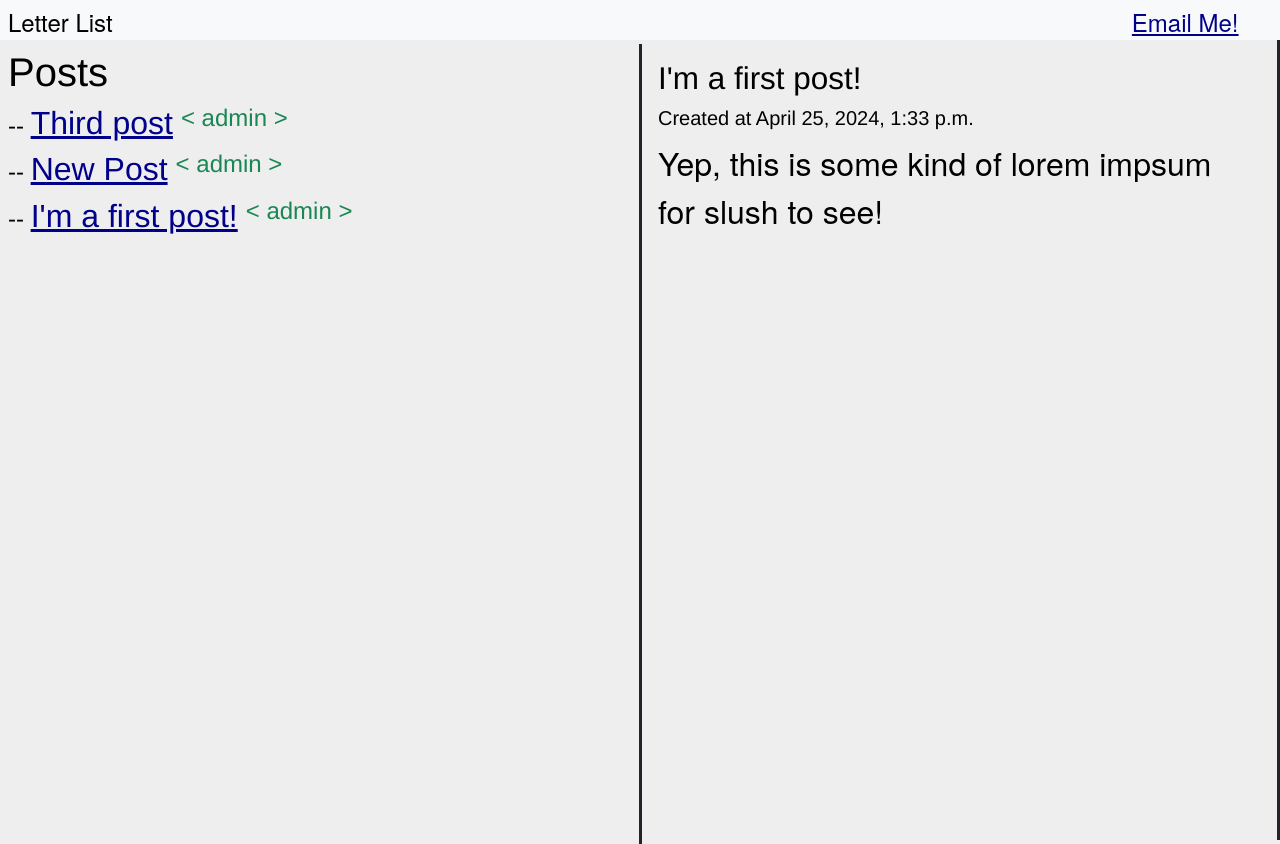
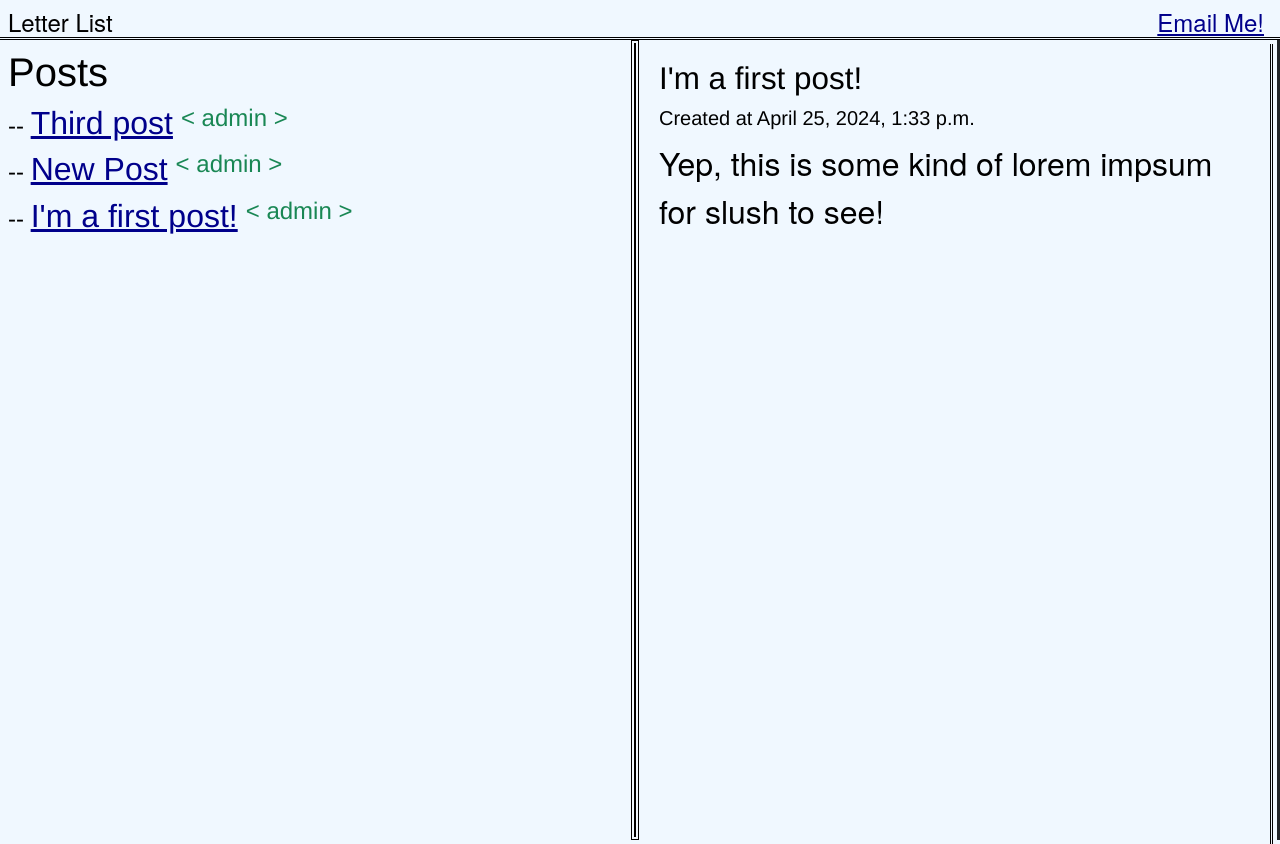
Before and after one commit to MrDaPoyo/slush-blog, a Django app: page /home/1 in a window 1280 px wide. Run offline with Django 5.2, Linux system fonts and the light colour scheme; data comes from the database, SQL or seed files in the repository; some libraries are stand-ins or nearby versions; some web fonts are replaced.

Commit message:
Email, background color, font, navbar, separator

```diff
--- a/project/blog/templates/base.html
+++ b/project/blog/templates/base.html
@@ -8,9 +8,20 @@
         src: url('https://dl.dropbox.com/scl/fi/8ugzz6zaemclw1q54b4d3/HelveticaNeueMedium.otf?rlkey=f0lud3dmfpntfb9gpu2povkqa&st=2qsxbe76&ampdl=0');
     }
 
+    #view {
+        border-right:double;
+    }
+
+    #vertical-border {
+        width: 0;
+        height: 100%;
+        border-style:double;
+        border-width: 0.5vh;
+    }
+
     body {
         color: black;
-        background-color: #eee;
+        background-color: aliceblue;
         font-family: "Helvetica Neue", "Jersey 10", sans-serif;
         font-size: xx-large;
     }
@@ -24,13 +35,13 @@
     }
     #mail {
         font-size: 3vh;
-        height: 5vh;
+        height: 3vh;
         width: fit-content;
-        text-justify:left ;
+        min-width: fit-content;
     }
 
     #separator {
-        width: 80%;
+        width: 90%;
         color: white;
         padding:0;
         margin:0;
@@ -45,6 +56,8 @@
         height: 5vh;
         background-color: aliceblue;
         color: black;
+        border-bottom-style: double;
+        border-color: black;
     }
     #button {
         font-size: 3vh;
--- a/project/blog/templates/index.html
+++ b/project/blog/templates/index.html
@@ -2,10 +2,10 @@
 {% load crispy_forms_tags %}
 
 {% block content %}
-<nav id="nav" class="bg-light px-2 py-1 inline d-flex flex-row">
+<nav id="nav" class="px-2 py-1 inline d-flex flex-row">
   <a class="navbar-brand" href="#">Letter List</a>
   <div id="separator"></div>
-  <a href="letterlista@aol.com" id="mail" class="mx-2">Email Me!</a>
+  <a href="mailto:letterlista@aol.com" id="mail" class="mx-2">Email Me!</a>
   <div class="text-white" id="navbarSupportedContent">
 
     {% if user.is_authenticated %}
@@ -33,7 +33,8 @@
               <h4 class="text-success px-2">< {{ post.author }} ></h4></div>
         {% endfor %}
     </div>
-    <div class="w-50 m-1 h-100 border-start border-3 border-dark">
+    <div id="vertical-border"></div>
+    <div class="w-50 m-1 h-100" id="view">
         {% if post %}
         <iframe class ="h-100 w-100" src="../view/{{post.id}}"></iframe>
         {% else %}
```
